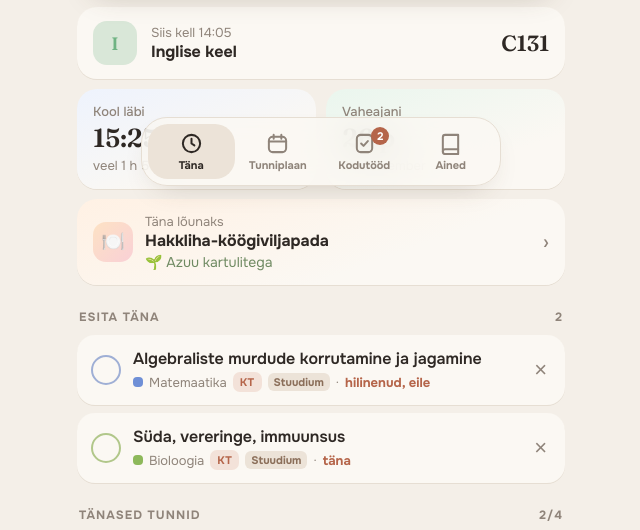
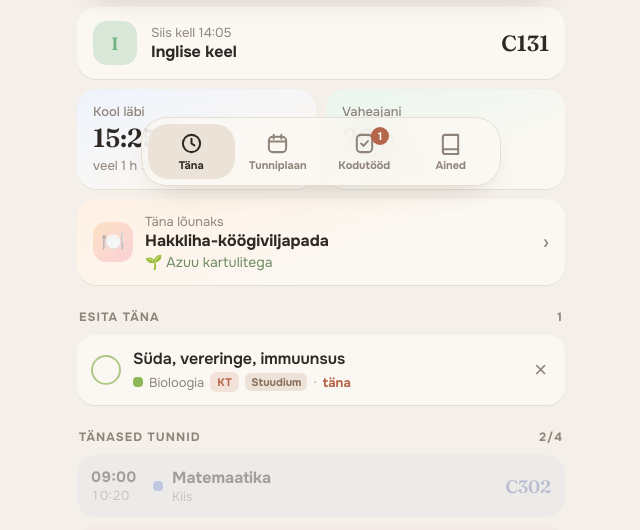
Before and after one commit to herijanis/koolipaev, a plain HTML site: page index.html in a window 1280 px wide. Shown: the part 600-1130 px from the top of the page, without its empty margins (319-959 px from the left). Drawn offline with Linux system fonts and the light colour scheme.

Commit message:
Automaatne uuendus 25.11 15:28

```diff
--- a/index.html
+++ b/index.html
@@ -5,7 +5,7 @@
 <link rel="apple-touch-icon" href="icon.png"><meta name="theme-color" content="#f4efe8">
 <style>:root{padding-top:env(safe-area-inset-top,0px)}body{margin:0}[hidden]{display:none!important}</style>
 <script>
-const APP_V="1795539659";
+const APP_V="1795613331";
 async function checkUpdate(){try{const r=await fetch("version.txt?"+Date.now(),{cache:"no-store"});const v=(await r.text()).trim();
  if(v&&v!==APP_V&&sessionStorage.getItem("tried")!==v){sessionStorage.setItem("tried",v);location.replace(location.pathname+"?v="+v);}}catch(e){}}
 checkUpdate();document.addEventListener("visibilitychange",()=>{if(!document.hidden)checkUpdate();});
@@ -379,7 +379,7 @@ const ED = {
  },
  "Matemaatika": {
   topic: "Tegurdamine ja algebraliste murdude taandamine",
-  tests: [["2026-11-24","KT nr 3: Algebraliste murdude korrutamine ja jagamine",""],["2026-12-15","KT nr 4: Kõik tehted algebraliste murdudega",""]],
+  tests: [["2026-12-15","KT nr 4: Kõik tehted algebraliste murdudega",""]],
   hw: [["2026-11-09","Tööraamatust ül 88 (d–j): tegurdamise osa lahenda vihikusse, taanda tööraamatus. Vaata tunnis lahendatud ülesanded üle ja jälgi vormistust. (Tera: 03.11 – Algebraliste murdude taandamine. Tunnitöö)"],["2026-11-12","Vabatahtlik: kui tahad osaleda matemaatikaolümpiaadil, loe Stuudiumi Suhtlusest kirja ja registreeru kuni 12.11 kl 18.00."]],
   simple: [
    "<b>Tegurdamine</b> tähendab: kirjuta avaldis <b>korrutisena</b>. Nt 6x + 9 = 3(2x + 3).",
```
Also changed, not shown: version.txt.
